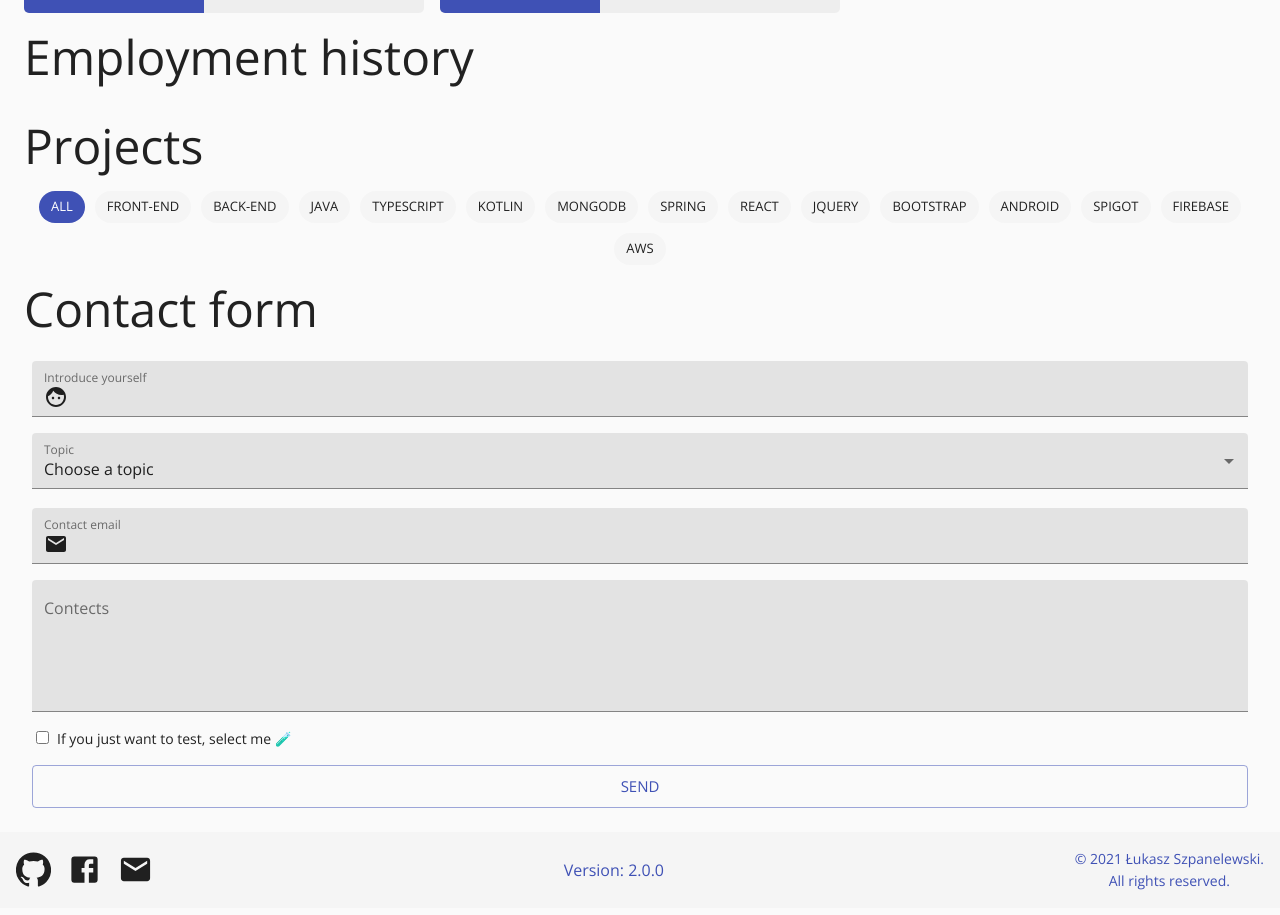
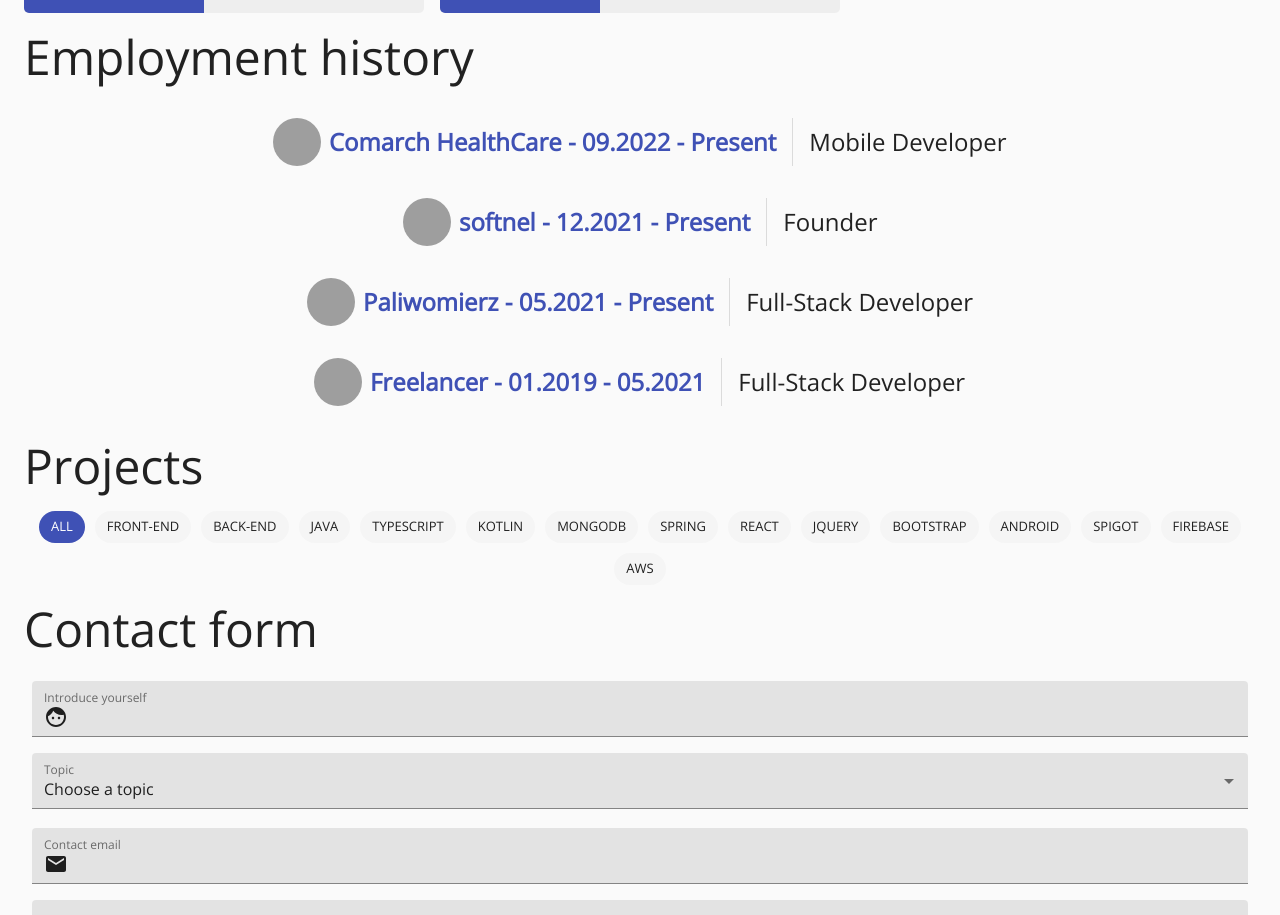
Before and after one commit to szpanel/szpanel-portfolio, a React (Create React App) app: page / in a window 1280 px wide. Shown: the part 1231-2146 px from the top of the page. Built offline with nearby package versions, Linux system fonts and the light colour scheme; grey boxes are pictures that could not be loaded.

Commit message:
refactor(employment): Move employment history to translations & add new employment entry

```diff
--- a/src/locales/translations/en.ts
+++ b/src/locales/translations/en.ts
@@ -17,6 +17,42 @@
     employment: {
         caption: "Employment history",
         employedUntilNow: "Present",
+        history: [{
+            companyName: "softnel",
+            projectName: "softnel",
+            position: "Founder",
+            from: {year: 2021, month: 12, day: 3},
+            to: null,
+            iconPath: "/images/employment/founder.png",
+            source: "#",
+        },
+            {
+                companyName: "Comarch",
+                projectName: "Comarch HealthCare",
+                position: "Mobile Developer",
+                from: {year: 2022, month: 9, day: 2},
+                to: null,
+                iconPath: "/images/employment/comarch-healthcare.jpeg",
+                source: "https://www.comarch.com/healthcare/products/comarch-homehealth/"
+            },
+            {
+                companyName: null,
+                projectName: "Freelancer",
+                position: "Full-Stack Developer",
+                from: {year: 2019, month: 1, day: 1},
+                to: {year: 2021, month: 5, day: 1},
+                iconPath: "/images/employment/freelancer.png",
+                source: "#"
+            },
+            {
+                companyName: "GreenSource Daniel Kaczmarek",
+                projectName: "Paliwomierz",
+                position: "Full-Stack Developer",
+                from: {year: 2021, month: 5, day: 1},
+                to: null,
+                iconPath: "/images/employment/paliwomierz.png",
+                source: "https://paliwomierz.pl/"
+            }],
     },
     projects: {allProjects: "All", caption: "Projects"},
     contactForm: {
--- a/src/locales/translations/pl.ts
+++ b/src/locales/translations/pl.ts
@@ -18,6 +18,42 @@
     employment: {
         caption: "Historia zatrudnienia",
         employedUntilNow: "Teraz",
+        history: [{
+            companyName: "softnel",
+            projectName: "softnel",
+            position: "Założyciel",
+            from: {year: 2021, month: 12, day: 3},
+            to: null,
+            iconPath: "/images/employment/founder.png",
+            source: "#",
+        },
+            {
+                companyName: "Comarch",
+                projectName: "Comarch HealthCare",
+                position: "Programista aplikacji mobilnych",
+                from: {year: 2022, month: 9, day: 2},
+                to: null,
+                iconPath: "/images/employment/comarch-healthcare.jpeg",
+                source: "https://www.comarch.com/healthcare/products/comarch-homehealth/"
+            },
+            {
+                companyName: null,
+                projectName: "Freelancer",
+                position: "Full-Stack Developer",
+                from: {year: 2019, month: 1, day: 1},
+                to: {year: 2021, month: 5, day: 1},
+                iconPath: "/images/employment/freelancer.png",
+                source: "#"
+            },
+            {
+                companyName: "GreenSource Daniel Kaczmarek",
+                projectName: "Paliwomierz",
+                position: "Full-Stack Developer",
+                from: {year: 2021, month: 5, day: 1},
+                to: null,
+                iconPath: "/images/employment/paliwomierz.png",
+                source: "https://paliwomierz.pl/"
+            }]
     },
     projects: {allProjects: "Wszystkie", caption: "Projekty"},
     contactForm: {
--- a/src/routes/Employment/Employment.tsx
+++ b/src/routes/Employment/Employment.tsx
@@ -82,6 +82,7 @@
                                 display="flex"
                                 alignItems="center"
                             >
+                                <Box display="flex" alignItems="center">
                                     {
                                         iconPath && (
                                             <Box marginRight={1}>
@@ -96,6 +97,7 @@
                                             {projectName} - {getYearMonthString(from, YEAR_MONTH_SEPARATOR)} - {getEmploymentEndDate(to)}
                                         </Typography>
                                     </Link>
+                                </Box>
                                 <Divider orientation='vertical' variant='middle' flexItem/>
                                 <Typography variant="h5">
                                     {position}
--- a/src/routes/Employment/useEmploymentHistory.tsx
+++ b/src/routes/Employment/useEmploymentHistory.tsx
@@ -1,4 +1,6 @@
 import {useTranslation} from "react-i18next";
+import {useMemo} from "react";
+import {EmploymentHistory} from "../../locales/ITranslation";
 
 export interface IEmploymentHistory {
     companyName: string | null;
@@ -13,7 +15,13 @@
 export const useEmploymentHistory = (): IEmploymentHistory[] => {
     const {t} = useTranslation();
 
-    return [
+    const employmentHistory: EmploymentHistory[] = useMemo(() =>
+            t('employment.history', {returnObjects: true})
+        , [t]);
 
-    ];
+    return employmentHistory.map((entry) => ({
+        ...entry,
+        from: new Date(entry.from.year, entry.from.month - 1, entry.from.day),
+        to: entry.to ? new Date(entry.to.year, entry.to.month - 1, entry.to.day) : new Date(),
+    }));
 }
```
Also changed, not shown: src/locales/ITranslation.ts (+17 -0 lines). Lines whose indentation alone changed are shown as unchanged.
